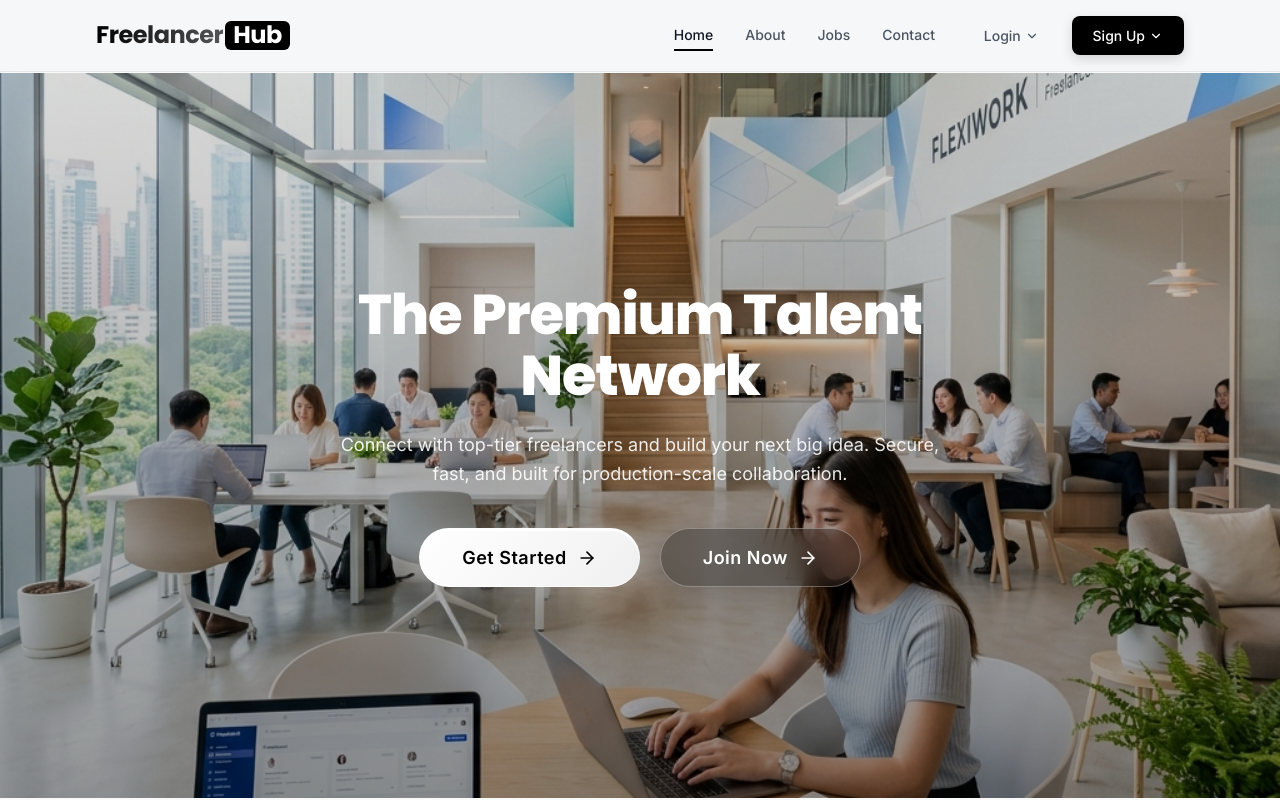
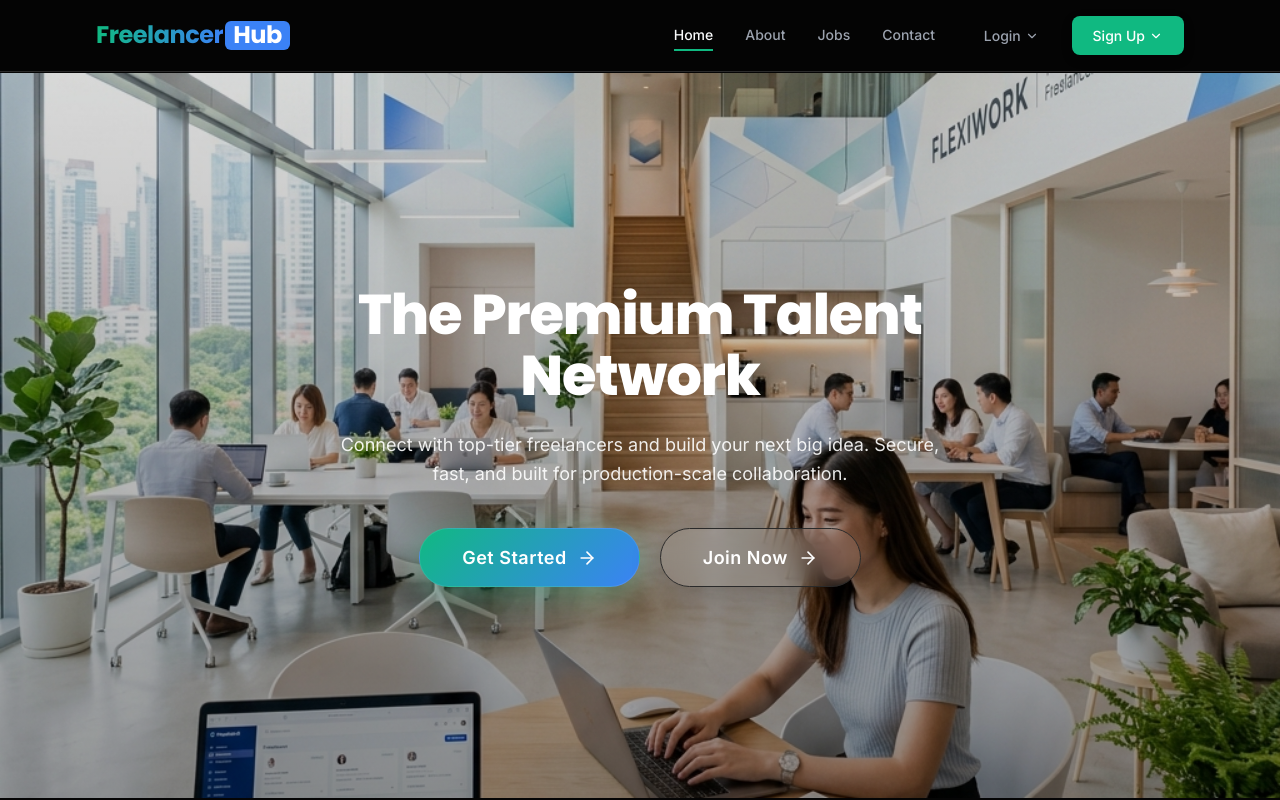
Before and after one commit to sanjaykumardk2006/FSD, a React (Vite) app in the folder client/: page / in a window 1280 px wide. Shown: the top 800 px of the page. Built offline with nearby package versions, Linux system fonts and the light colour scheme; no server answers.

Commit message:
comitted

```diff
--- a/client/src/App.css
+++ b/client/src/App.css
@@ -1,30 +1,30 @@
 @import url('https://fonts.googleapis.com/css2?family=Inter:wght@300;400;500;600&family=Poppins:wght@500;600;700;800&display=swap');
 
-/* Premium Light SaaS Theme Tokens */
+/* Premium Dark Theme Tokens (Black, Green, Blue) */
 :root {
-  --bg-primary: #FAFAFA;
-  --bg-secondary: #F3F4F6;
-  --bg-card: #FFFFFF;
-  --border-color: #E5E7EB;
-  --border-hover: #D1D5DB;
-
-  --accent-primary: #000000;
-  --accent-hover: #333333;
+  --bg-primary: #050505; /* Deep Black */
+  --bg-secondary: #121212; /* Dark Gray for slight contrast */
+  --bg-card: #1A1A1A; /* Lighter black for cards */
+  --border-color: #2A2A2A;
+  --border-hover: #3A3A3A;
+
+  --accent-primary: #10B981; /* Emerald Green */
+  --accent-hover: #059669;
 
   /* Functional Colors */
   --success: #10B981; /* Green */
-  --success-bg: #D1FAE5;
+  --success-bg: rgba(16, 185, 129, 0.15);
   --primary-action: #3B82F6; /* Blue */
-  --primary-action-bg: #DBEAFE;
+  --primary-action-bg: rgba(59, 130, 246, 0.15);
   --danger: #EF4444; /* Red */
-  --danger-bg: #FEE2E2;
+  --danger-bg: rgba(239, 68, 68, 0.15);
   --pending: #F59E0B; /* Orange */
-  --pending-bg: #FEF3C7;
-  --inactive: #9CA3AF; /* Gray */
-
-  --text-primary: #111827;
-  --text-secondary: #4B5563;
-  --text-muted: #9CA3AF;
+  --pending-bg: rgba(245, 158, 11, 0.15);
+  --inactive: #4B5563; /* Gray */
+
+  --text-primary: #F9FAFB; /* Off-white for readability */
+  --text-secondary: #9CA3AF;
+  --text-muted: #6B7280;
 
   --shadow-sm: 0 1px 2px 0 rgba(0, 0, 0, 0.05);
   --shadow-md: 0 4px 6px -1px rgba(0, 0, 0, 0.1), 0 2px 4px -1px rgba(0, 0, 0, 0.06);
@@ -95,7 +95,7 @@ main> :first-child {
 
 /* Glassmorphism Header */
 .header {
-  background: rgba(244, 246, 248, 0.85);
+  background: rgba(5, 5, 5, 0.85);
   backdrop-filter: blur(12px);
   border-bottom: 1px solid var(--border-color);
   position: fixed;
@@ -125,13 +125,13 @@ main> :first-child {
 }
 
 .freelancer-text {
-  background: linear-gradient(to right, #000000, #555555);
+  background: linear-gradient(to right, var(--accent-primary), var(--primary-action));
   -webkit-background-clip: text;
   -webkit-text-fill-color: transparent;
 }
 
 .logo h1 .hub-text {
-  background-color: #000000;
+  background-color: var(--primary-action);
   color: #FFFFFF;
   -webkit-text-fill-color: #FFFFFF;
   padding: 0px 8px;
@@ -291,14 +291,14 @@ main> :first-child {
 }
 
 .hero-buttons .btn-primary {
-  background: linear-gradient(135deg, #ffffff 0%, #f0f0f0 100%);
-  color: #000000;
-  border: 1px solid rgba(255, 255, 255, 0.8);
+  background: linear-gradient(135deg, var(--accent-primary) 0%, var(--primary-action) 100%);
+  color: #FFFFFF;
+  border: 1px solid rgba(255, 255, 255, 0.1);
   border-radius: 50px;
   font-weight: 700;
   font-size: 18px;
   padding: 18px 42px;
-  box-shadow: 0 8px 32px rgba(255, 255, 255, 0.25), inset 0 2px 0 rgba(255, 255, 255, 1);
+  box-shadow: 0 8px 32px rgba(16, 185, 129, 0.3);
   letter-spacing: 0.5px;
   transition: all 0.4s cubic-bezier(0.4, 0, 0.2, 1);
   display: inline-flex;
@@ -307,15 +307,15 @@ main> :first-child {
 }
 
 .hero-buttons .btn-primary:hover {
-  background: linear-gradient(135deg, #ffffff 0%, #e0e0e0 100%);
+  background: linear-gradient(135deg, var(--accent-hover) 0%, #2563EB 100%);
   transform: translateY(-4px) scale(1.03);
-  box-shadow: 0 12px 40px rgba(255, 255, 255, 0.35), inset 0 2px 0 rgba(255, 255, 255, 1);
+  box-shadow: 0 12px 40px rgba(16, 185, 129, 0.4);
 }
 
 .hero-buttons .btn-secondary {
-  background: rgba(0, 0, 0, 0.3);
+  background: rgba(255, 255, 255, 0.05);
   color: #FFFFFF;
-  border: 1px solid rgba(255, 255, 255, 0.3);
+  border: 1px solid var(--border-color);
   border-radius: 50px;
   font-weight: 600;
   font-size: 18px;
@@ -331,8 +331,8 @@ main> :first-child {
 }
 
 .hero-buttons .btn-secondary:hover {
-  background: rgba(0, 0, 0, 0.5);
-  border-color: rgba(255, 255, 255, 0.6);
+  background: rgba(255, 255, 255, 0.1);
+  border-color: var(--border-hover);
   transform: translateY(-4px) scale(1.03);
   box-shadow: 0 12px 40px rgba(0, 0, 0, 0.3);
 }
@@ -433,8 +433,8 @@ main> :first-child {
 
 /* Slogan CTA */
 .slogan-section {
-  background: linear-gradient(135deg, rgba(0, 0, 0, 0.03) 0%, rgba(0, 0, 0, 0.01) 100%);
-  border: 1px solid rgba(0, 0, 0, 0.1);
+  background: linear-gradient(135deg, rgba(16, 185, 129, 0.05) 0%, rgba(59, 130, 246, 0.05) 100%);
+  border: 1px solid var(--border-color);
   border-radius: 24px;
   padding: 80px 40px;
   text-align: center;
@@ -482,9 +482,9 @@ main> :first-child {
 .form-group textarea:focus,
 .form-group select:focus {
   outline: none;
-  background-color: #FFFFFF;
+  background-color: var(--bg-primary);
   border-color: var(--accent-primary);
-  box-shadow: 0 0 0 3px rgba(0, 0, 0, 0.05);
+  box-shadow: 0 0 0 3px var(--success-bg);
 }
 
 .auth-form {
@@ -605,7 +605,7 @@ main> :first-child {
 }
 
 .social-links a:hover {
-  background: #000000;
+  background: var(--accent-primary);
   color: white;
 }
 
```
